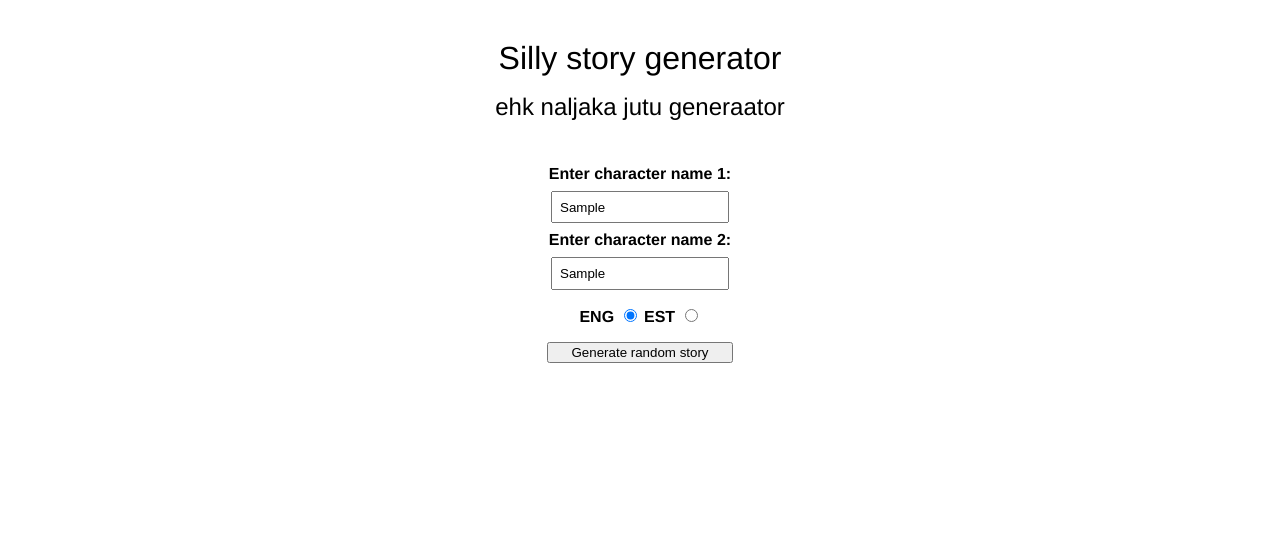
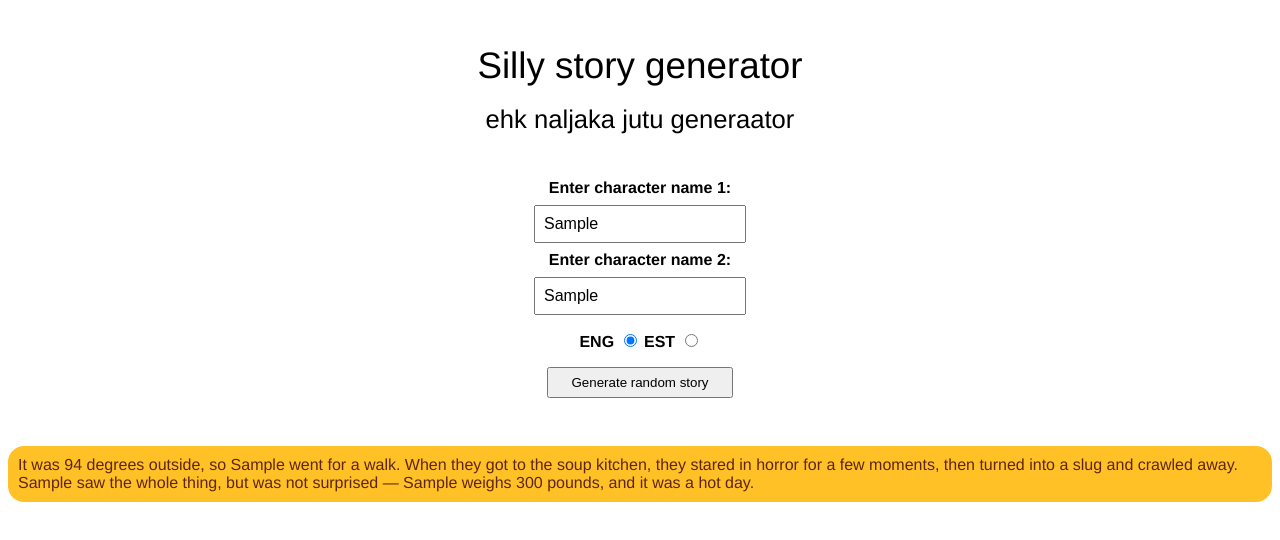
Before and after one commit to allan2609/silly-story-generator, a plain HTML site: page index.html in a window 1280 px wide. Both pictures are taken after typing "Sample", "Sample" into the empty fields and a click on the button "Generate random story". Drawn offline with Linux system fonts and the light colour scheme.

Commit message:
Change input size to prevent iOS zoom

```diff
--- a/assets/javascript.js
+++ b/assets/javascript.js
@@ -37,8 +37,9 @@ function result() {
     newStory = newStory.replace(xItemEng, name2).replace(xItemEng, name2)
   }
 
-  story.textContent = newStory.focus()
+  story.textContent = newStory
   story.style.visibility = "visible"
+  story.focus()
 
   } else if (document.getElementById("est").checked) {
     let newStory = storyTextEst
@@ -57,8 +58,9 @@ function result() {
     newStory = newStory.replace(xItemEst, name2).replace(xItemEst, name2)
   }
 
-    story.textContent = newStory.focus()
+    story.textContent = newStory
     story.style.visibility = "visible"
+    story.focus()
   }
 }
 
--- a/assets/styles.css
+++ b/assets/styles.css
@@ -13,6 +13,7 @@ label {
 input[type="text"] {
   padding: 0.5em;
   width: 12em;
+  font-size: max(1em, 16px);
 }
 
 p {
@@ -28,7 +29,7 @@ p {
   display: flex;
   flex-direction: column;
   text-align: center;
-  font-size: 2em;
+  font-size: 2.3em;
   padding: 0.5em;
   margin-top: 0.5em;
 }
@@ -38,7 +39,7 @@ p {
   display: flex;
   flex-direction: column;
   text-align: center;
-  font-size: 1.5em;
+  font-size: 1.6em;
   margin-bottom: 0.5em;
 }
 
@@ -60,4 +61,5 @@ p {
 
 .randomize {
   width: 14em;
+  height: 2.3em;
 }
```
